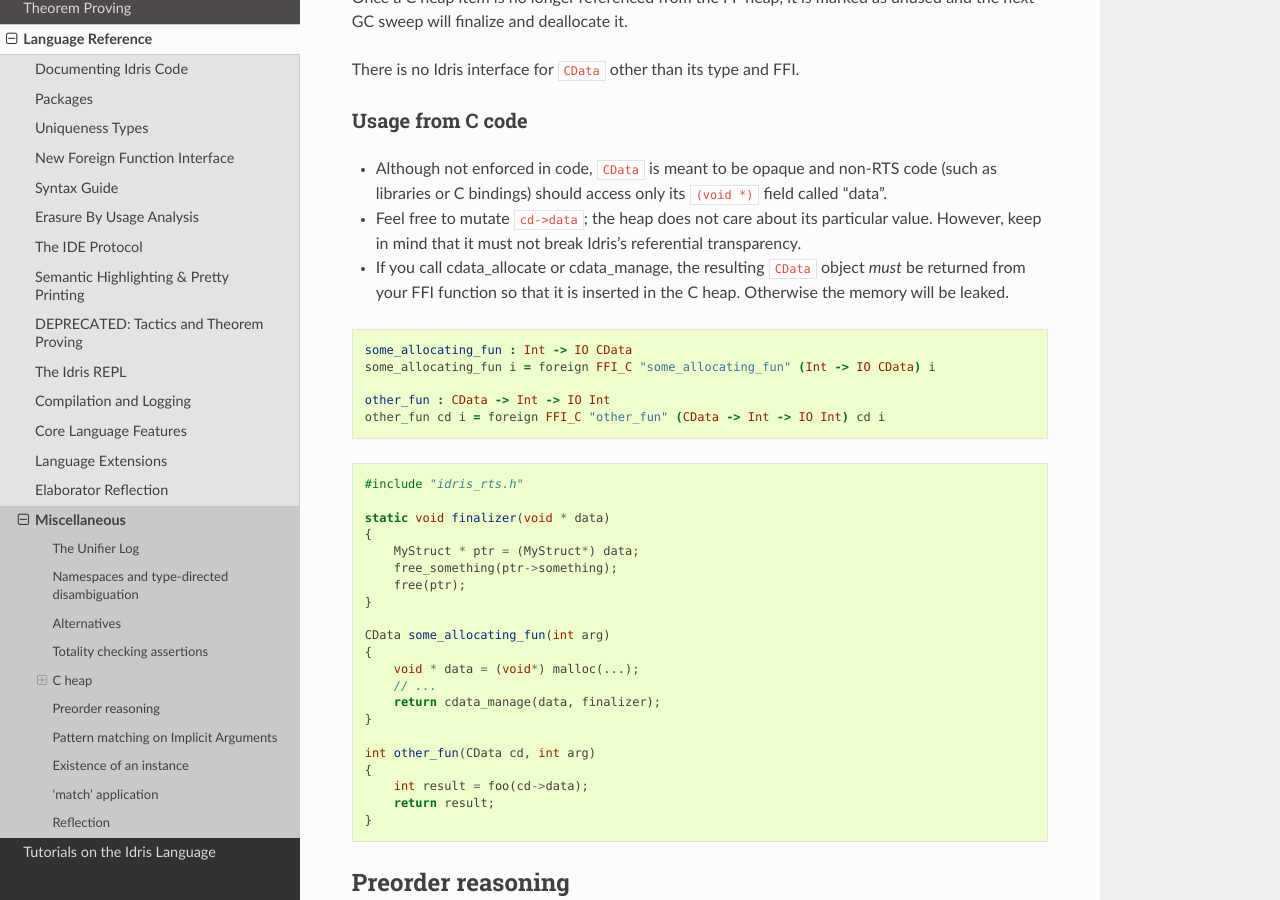
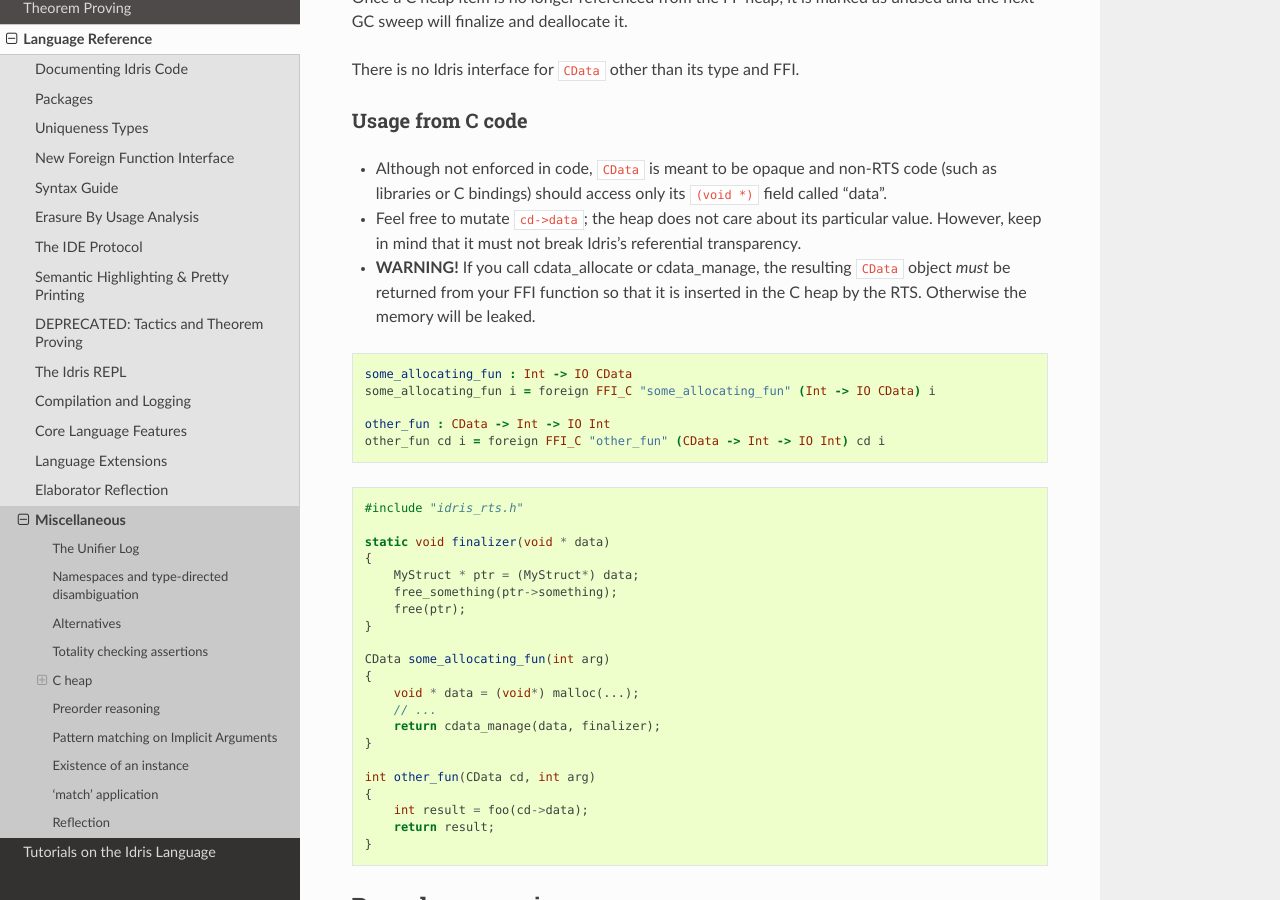
Before and after one commit to idris-lang/Idris-dev, a Sphinx documentation site: the page built from docs/reference/misc.rst, in a window 1280 px wide and 900 px high, scrolled down 2467 px. Built offline with Sphinx 7.4.7 and the Read the Docs theme 2.0.0, drawn with Linux system fonts in a browser that asks for light colours; formulas are drawn with MathJax 3.

Commit message:
Add warning.

```diff
--- a/docs/reference/misc.rst
+++ b/docs/reference/misc.rst
@@ -170,10 +170,10 @@ Usage from C code
   about its particular value. However, keep in mind
   that it must not break Idris's referential transparency.
 
-* If you call cdata_allocate or cdata_manage, the resulting
-  ``CData`` object *must* be returned from your FFI function so
-  that it is inserted in the C heap. Otherwise the memory
-  will be leaked.
+* **WARNING!** If you call cdata_allocate or cdata_manage,
+  the resulting ``CData`` object *must* be returned from your
+  FFI function so that it is inserted in the C heap by the RTS.
+  Otherwise the memory will be leaked.
 
 .. code:: idris
 
```
